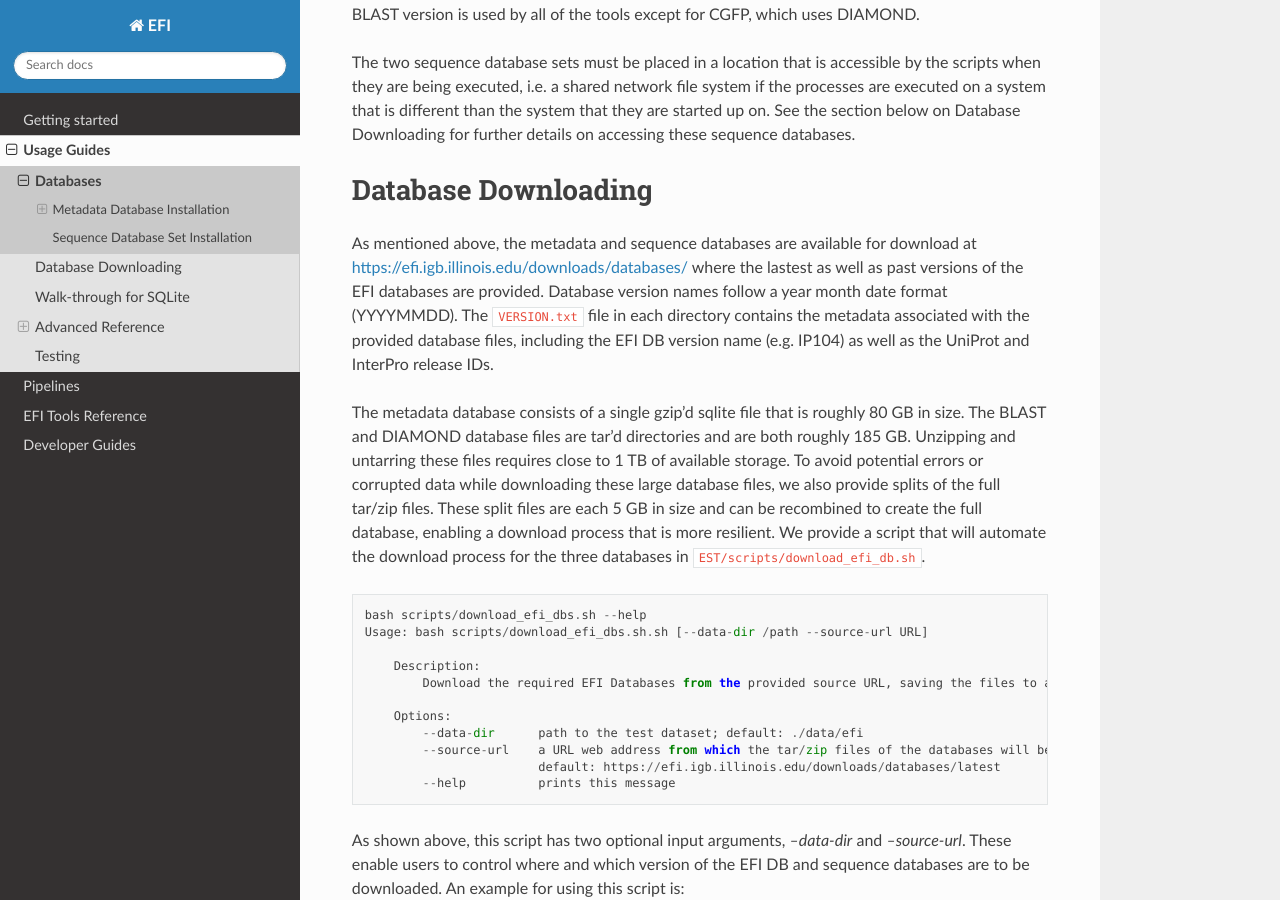
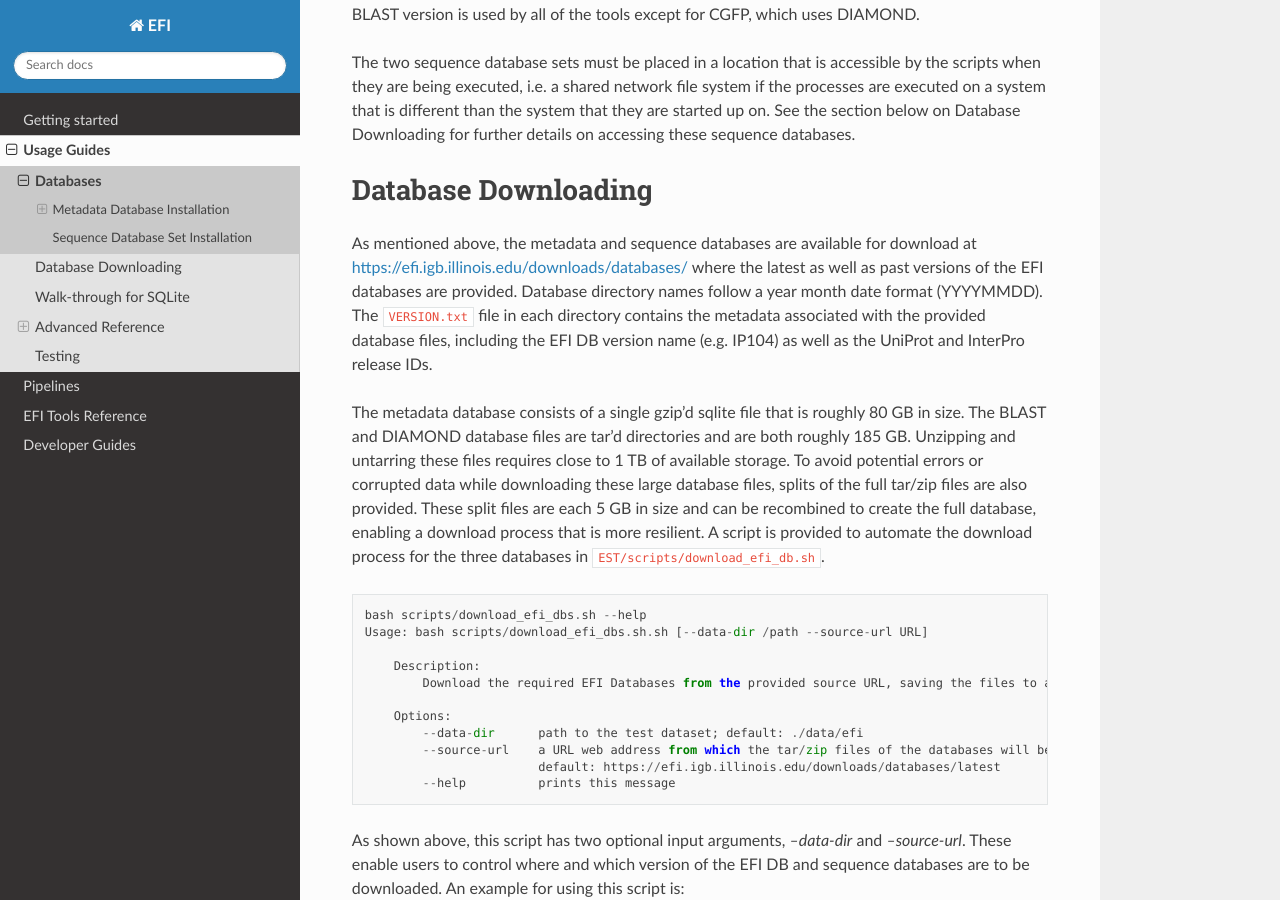
Before and after one commit to EnzymeFunctionInitiative/EST, a Sphinx documentation site: the page built from docs/source/guides/databases.rst, in a window 1280 px wide and 900 px high, scrolled down 1442 px. Built offline with Sphinx 7.4.7 and the Read the Docs theme 3.1.0, drawn with Linux system fonts in a browser that asks for light colours.

Commit message:
fix wording

```diff
--- a/docs/source/guides/databases.rst
+++ b/docs/source/guides/databases.rst
@@ -85,21 +85,21 @@ Database Downloading
 ====================
 As mentioned above, the metadata and sequence databases are available for
 download at
-https://efi.igb.illinois.edu/downloads/databases/ where the lastest as well as
-past versions of the EFI databases are provided. Database version names follow
+https://efi.igb.illinois.edu/downloads/databases/ where the latest as well as
+past versions of the EFI databases are provided. Database directory names follow
 a year month date format (YYYYMMDD). The ``VERSION.txt`` file in each directory
 contains the metadata associated with the provided database files, including
-the EFI DB version name (e.g. IP104) as well as the UniProt and InterPro
-release IDs.
+the EFI DB version name (e.g. IP104) as well as the UniProt and InterPro release
+IDs.
 
 The metadata database consists of a single gzip'd sqlite file that is roughly
 80 GB in size. The BLAST and DIAMOND database files are tar'd directories and
 are both roughly 185 GB. Unzipping and untarring these files requires close to
 1 TB of available storage. To avoid potential errors or corrupted data while
-downloading these large database files, we also provide splits of the full
-tar/zip files. These split files are each 5 GB in size and can be recombined
+downloading these large database files, splits of the full tar/zip files are
+also provided. These split files are each 5 GB in size and can be recombined
 to create the full database, enabling a download process that is more
-resilient. We provide a script that will automate the download process for
+resilient. A script is provided to automate the download process for
 the three databases in ``EST/scripts/download_efi_db.sh``. ::
 
     bash scripts/download_efi_dbs.sh --help
```
